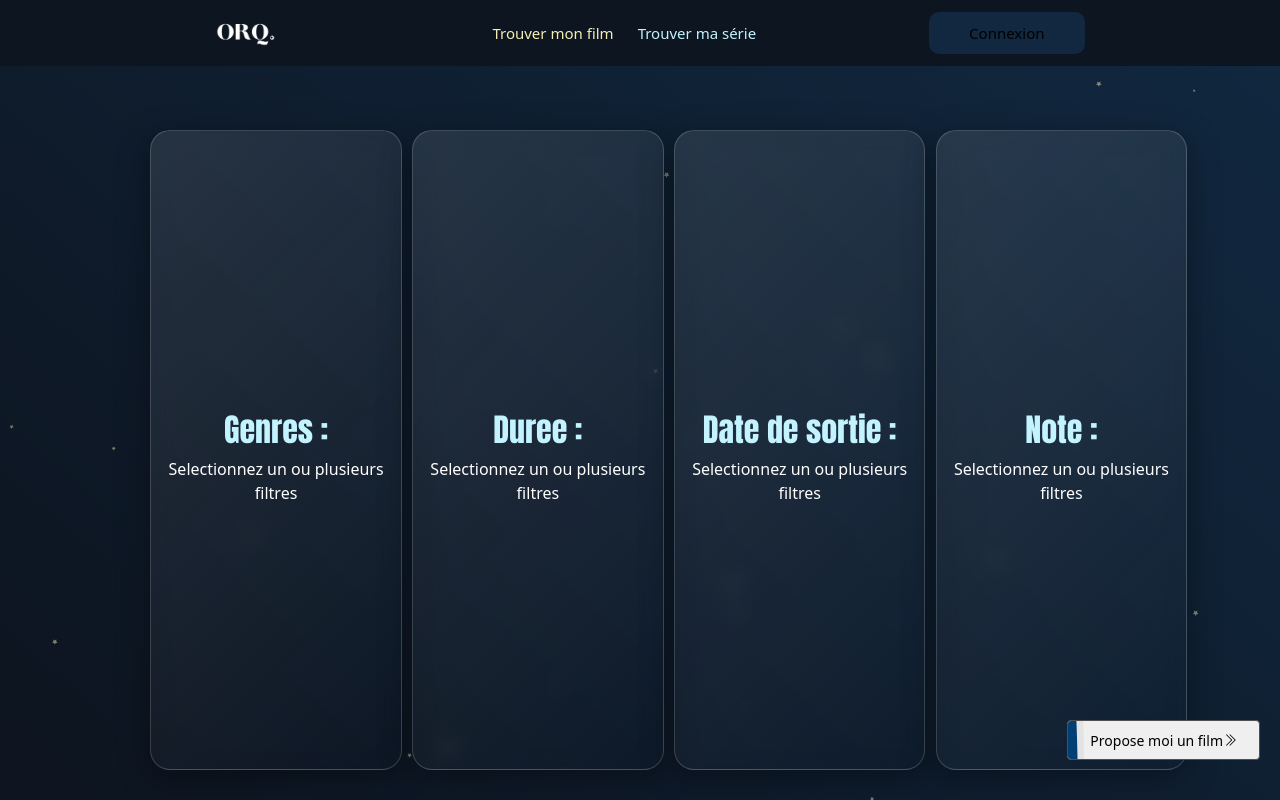
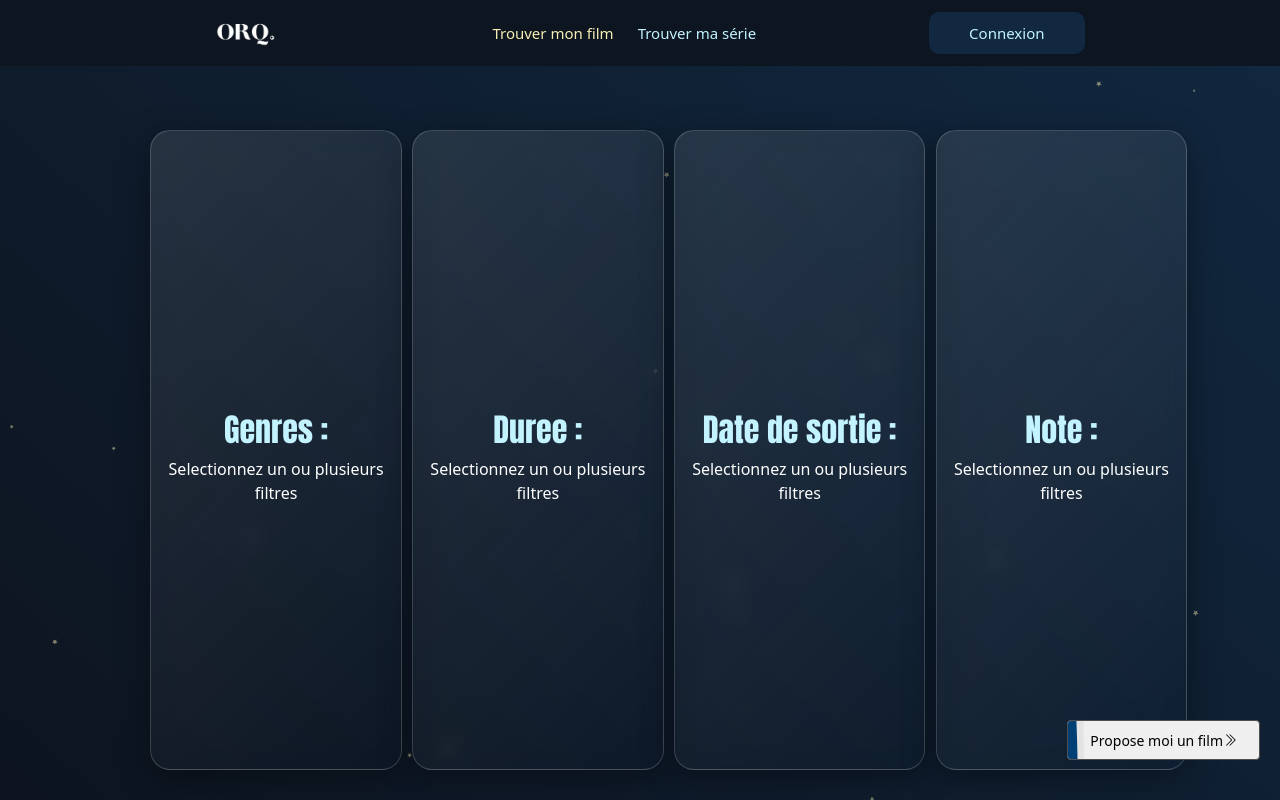
Before and after one commit to cska777/orq-react-, a React (Create React App) app: page /#/trouverFilm in a window 1280 px wide. Built offline with nearby package versions, Linux system fonts and the light colour scheme.

Commit message:
modification couleurs boutons

```diff
--- a/src/trouverFilm/style.css
+++ b/src/trouverFilm/style.css
@@ -13,7 +13,7 @@
 }
 
 button{
-    color: black!important;
+    color: black;
 }
 .selectedFilm {
     border: 5px solid var(--bg-grad1) !important;
```
